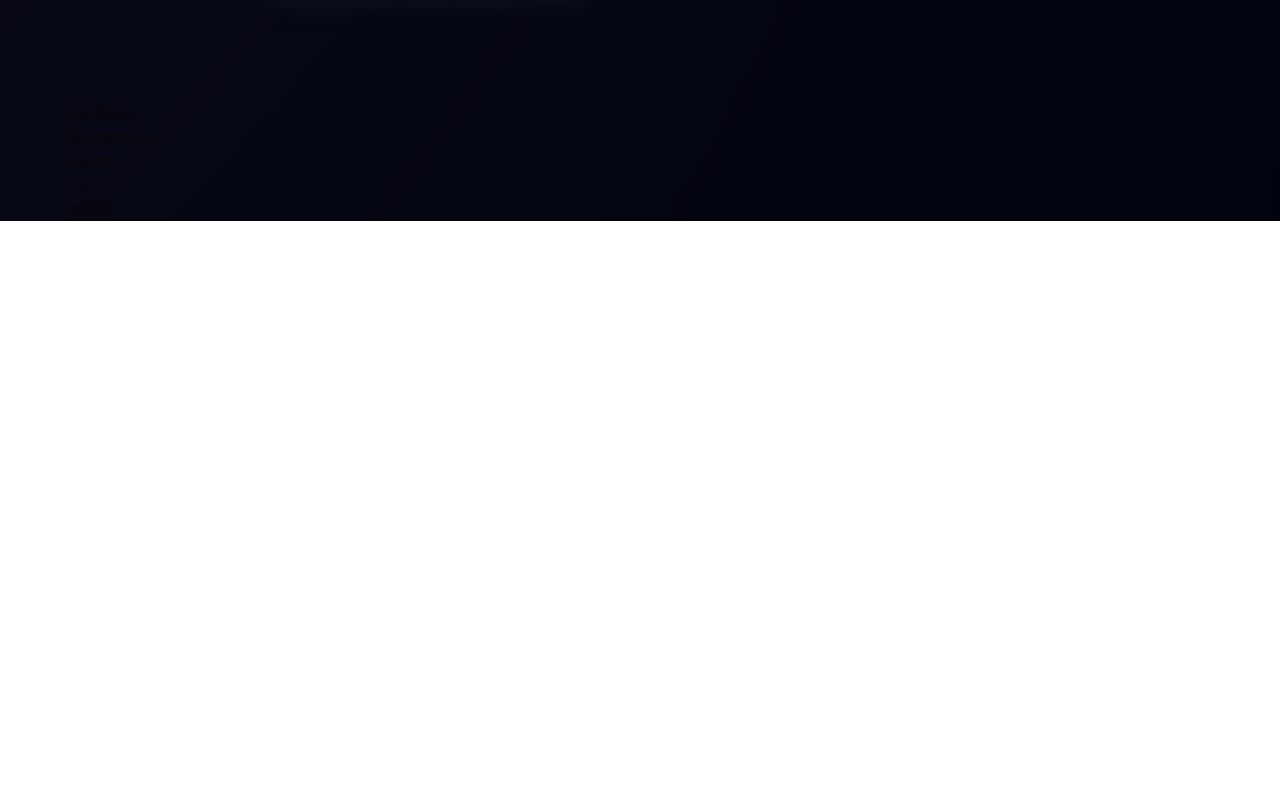
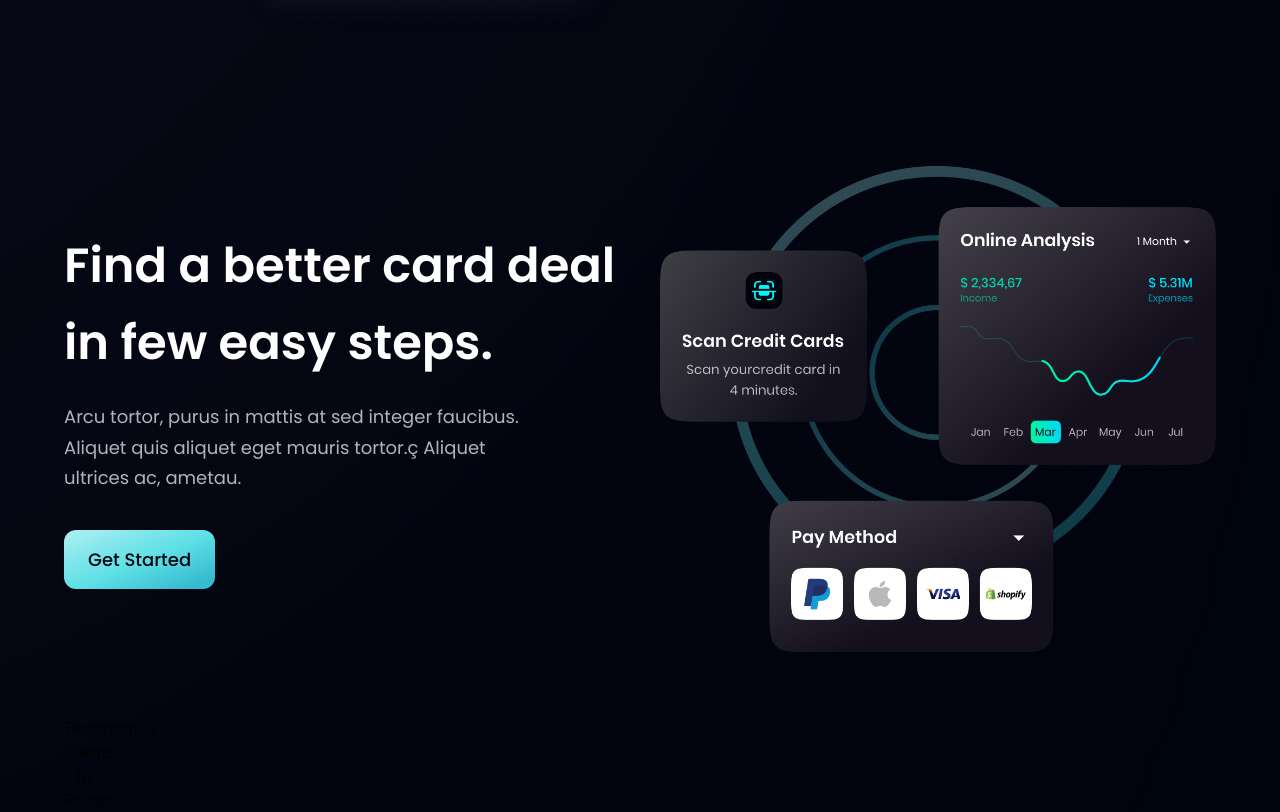
Before and after one commit to Shahnas-P/bank_modern_app, a React (Vite) app: page / in a window 1280 px wide. Shown: the part 2088-2900 px from the top of the page. Before the commit the page ends 2309 px from the top, so only its background shows below. Built offline with nearby package versions, Linux system fonts and the light colour scheme.

Commit message:
Build cardDeal Section

```diff
--- a/src/components/CardDeal.jsx
+++ b/src/components/CardDeal.jsx
@@ -1,11 +1,26 @@
-import React from 'react'
-
+import React from "react";
+import { card } from "../assets";
+import styles, { layout } from "../style";
+import Button from "./Button";
 const CardDeal = () => {
   return (
-    <div>
-      CardDeal
-    </div>
-  )
-}
+    <section className={` ${layout.section} `}>
+      <div className={`  ${layout.sectionInfo}`}>
+        <h2 className={`${styles.heading2}`}>Find a better card deal <br className="sm:block hidden" /> in few easy steps.</h2>
+        <p className={`${styles.paragraph} max-w-[470px] mt-5 `}>
+          Arcu tortor, purus in mattis at sed integer faucibus. Aliquet quis
+          aliquet eget mauris tortor.ç Aliquet ultrices ac, ametau.
+        </p>
+        <div className="mt-9">
+        <Button   />
 
-export default CardDeal
+        </div>
+      </div>
+      <div className={`${layout.sectionImg} `} >
+        <img src={card} className="w-[100%] h-[100%]" />
+      </div>
+    </section>
+  );
+};
+
+export default CardDeal;
```
Also changed, not shown: 1 other file (tests, documents, lock files or other folders).
